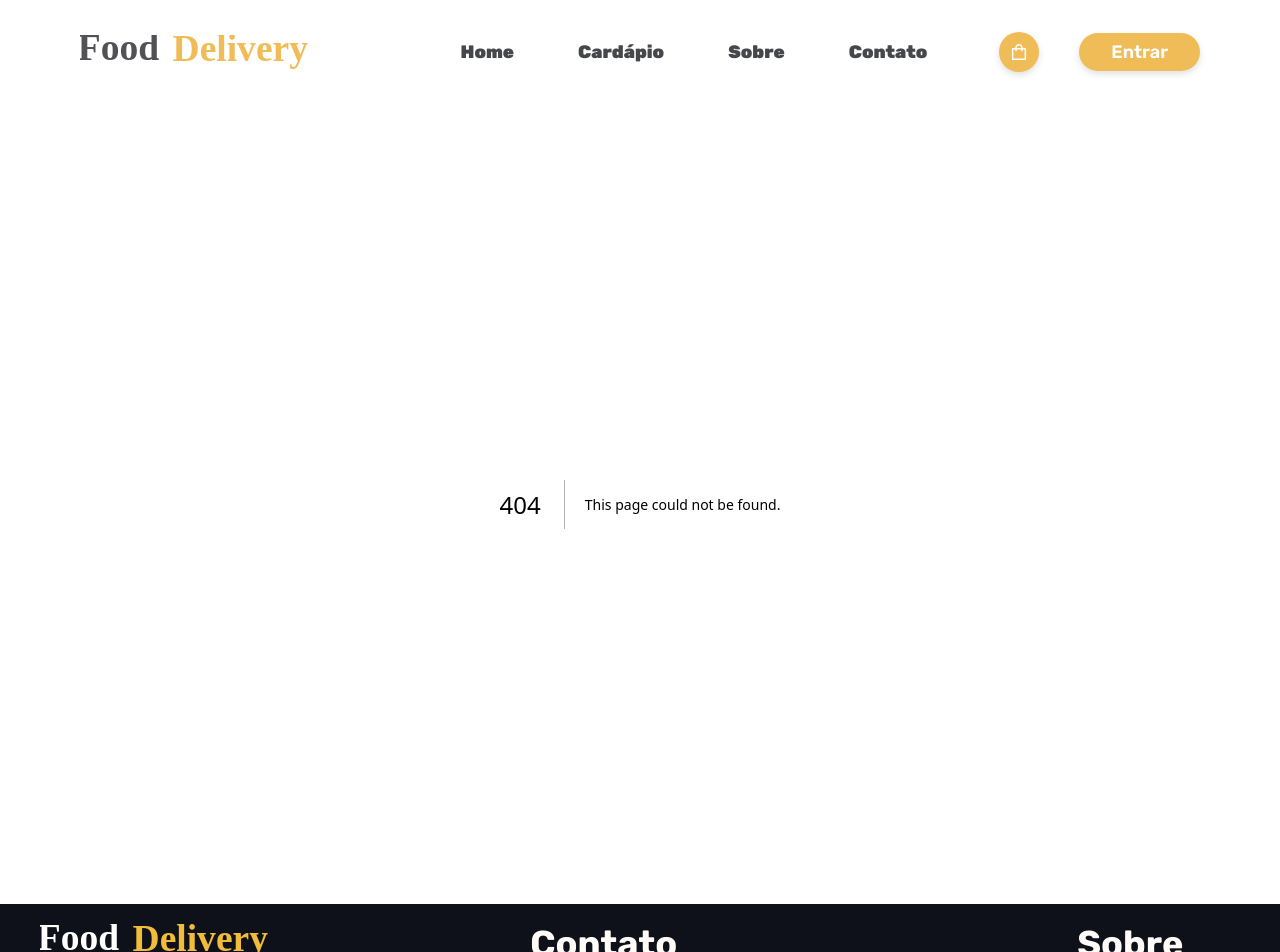
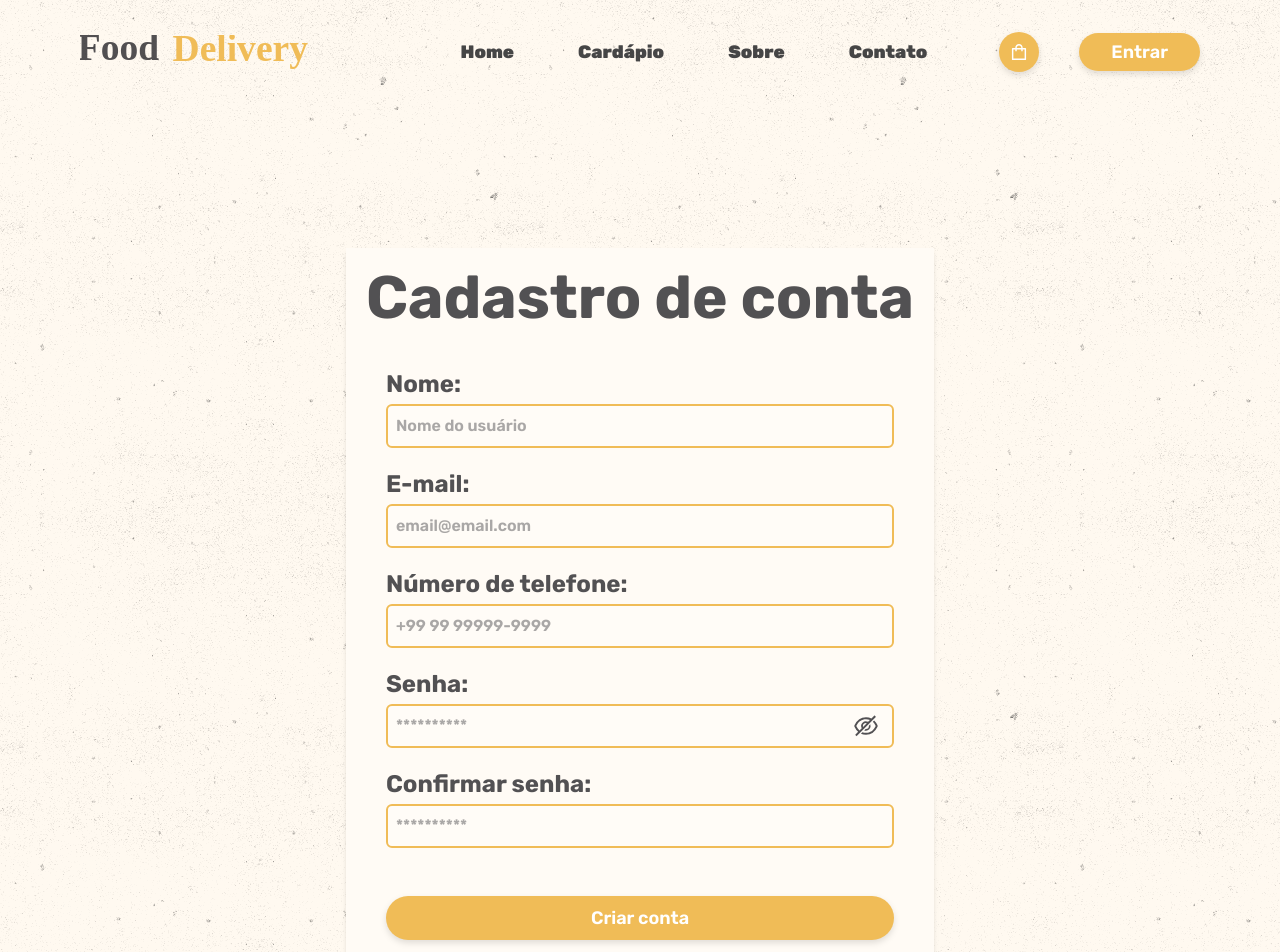
Before and after one commit to rene-0/food-delivery, a Next.js app: page /cadastro in a window 1280 px wide. Before the commit this address had no page. Shown: the top 952 px of the page. Built offline with nearby package versions, Linux system fonts and the light colour scheme.

Commit message:
feat: implement user signup component with form validation and API integration

```diff
--- /dev/null
+++ b/src/app/cadastro/page.tsx
@@ -0,0 +1,121 @@
+"use client"
+import { AxiosHttpHelper } from "@/helpers/axios-http-helper"
+import { phoneNumberMaskReplacer } from "@/helpers/phone-number-mask-replacer"
+import { ChangeEvent, useContext, useState } from "react"
+import { toast } from "react-toastify"
+import { Button } from "../components/button/Button"
+import { Input } from "../components/input/Input"
+import { PasswordInputWithEye } from "../components/password-input-with-eye/password-input-with-eye"
+import { Title } from "../components/title/Title"
+import { AuthContext } from "../context/AuthProvide"
+
+type CreateUserResponse = {
+	id: string
+	email: string
+	phoneNumber: string
+}
+
+export default function SignUp() {
+	const [name, setName] = useState('')
+	const [email, setEmail] = useState('')
+	const [password, setPassword] = useState('')
+	const [passwordConfirmation, setPasswordConfirmation] = useState('')
+	const [phoneNumber, setPhoneNumber] = useState('')
+
+	const { login } = useContext(AuthContext)
+
+	const handlePhoneNumber = (event: ChangeEvent<HTMLInputElement>) => {
+		setPhoneNumber(phoneNumberMaskReplacer(event.currentTarget.value))
+	}
+
+	const createUser = async () => {
+		if (password !== passwordConfirmation) {
+			toast.error("Senha em confirmação de senha são diferentes")
+		}
+
+		try {
+			await AxiosHttpHelper.request<CreateUserResponse>({
+				method: "POST",
+				url: "/users",
+				data: {
+					name,
+					email,
+					password,
+					phoneNumber: phoneNumber.replace(/\D/g, "")
+				}
+			})
+			await login(email, password)
+		} catch (error) {
+			toast.error("Erro ao fazer cadastro")
+		}
+	}
+
+	return (
+		<div className="flex flex-col min-h-[900px] px-5 sm:p-14 lg:p-36 items-center justify-center text-secondary-950/70">
+			<div className="py-5 px-2 sm:py-5 sm:px-5 min:w-5/12 bg-primary-100 shadow-md">
+				<div className="text-center sm:text-lef flex flex-col items-center mb-5">
+					<Title level={1}>Cadastro de conta</Title>
+				</div>
+				<div className="px-0 lg:px-5">
+					<div className="flex flex-col mb-5">
+						<label className="text-2xl font-bold mb-1">
+							Nome:
+						</label>
+						<Input
+							value={name}
+							onChange={(event) => setName(event.currentTarget.value)}
+							placeholder="Nome do usuário"
+							type="text"
+						/>
+					</div>
+					<div className="flex flex-col mb-5">
+						<label className="text-2xl font-bold mb-1">
+							E-mail:
+						</label>
+						<Input
+							value={email}
+							onChange={(event) => setEmail(event.currentTarget.value)}
+							placeholder="email@email.com"
+							type="text"
+						/>
+					</div>
+					<div className="flex flex-col mb-5">
+						<label className="text-2xl font-bold mb-1">
+							Número de telefone:
+						</label>
+						<Input
+							value={phoneNumber}
+							onChange={handlePhoneNumber}
+							placeholder="+99 99 99999-9999"
+							type="text"
+						/>
+					</div>
+					<div className="flex flex-col mb-5">
+						<label className="text-2xl font-bold mb-1">
+							Senha:
+						</label>
+						<PasswordInputWithEye
+							value={password}
+							onChange={(event) => setPassword(event.currentTarget.value)}
+							placeholder="**********"
+						/>
+					</div>
+					<div className="flex flex-col mb-5">
+						<label className="text-2xl font-bold mb-1">
+							Confirmar senha:
+						</label>
+						<Input
+							value={passwordConfirmation}
+							onChange={(event) => setPasswordConfirmation(event.currentTarget.value)}
+							placeholder="**********"
+							type="password"
+						/>
+					</div>
+					<div className="my-12">
+						<Button onClick={createUser} className="w-full">Criar conta</Button>
+					</div>
+				</div>
+			</div>
+		</div>
+	)
+}
```
